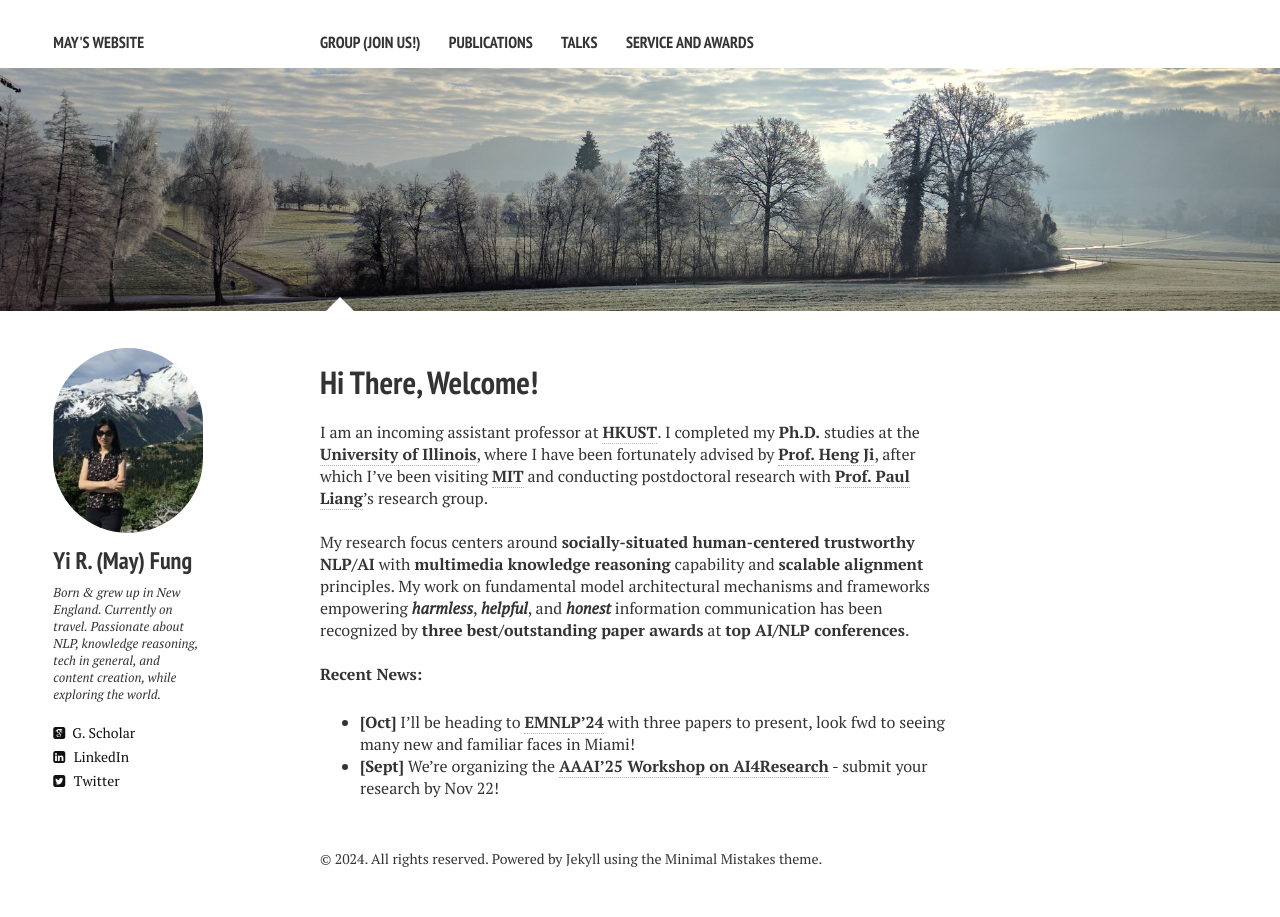
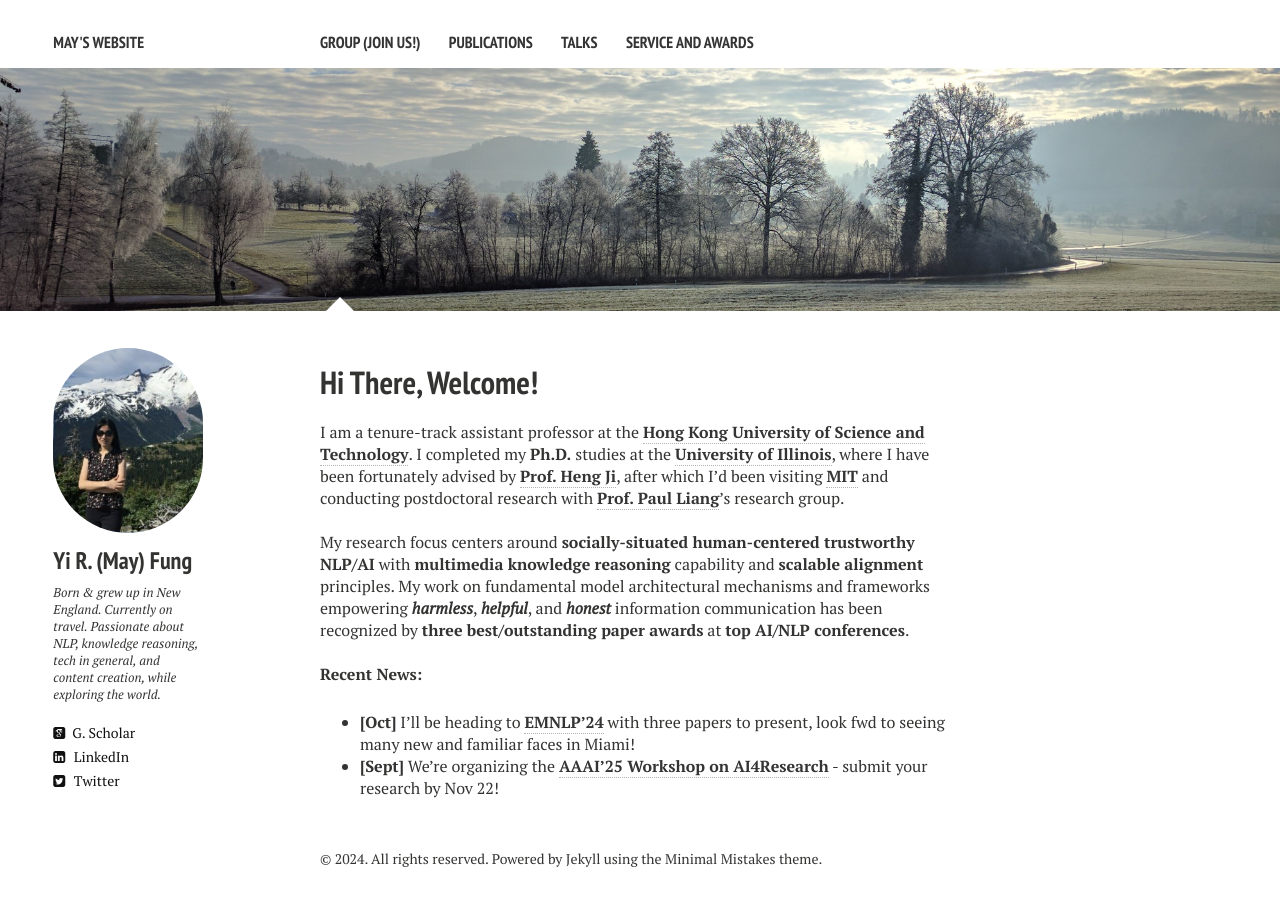
Before and after one commit to mayrfung/mayrfung.github.io, a Jekyll site: the page built from index.md, in a window 1280 px wide. Built offline with Jekyll 4.4.1, drawn with Linux system fonts in a browser that asks for light colours; nearby versions of some CDN libraries.

Commit message:
Update index.md

```diff
--- a/index.md
+++ b/index.md
@@ -7,7 +7,7 @@ image:
   feature: trees.jpg
 ---
 
-I am an incoming assistant professor at <a href="https://cse.hkust.edu.hk/" target="_blank"><b>HKUST</b></a>. I completed my <b>Ph.D.</b> studies at the <a href="https://cs.illinois.edu/" target="_blank"><b>University of Illinois</b></a>, where I have been fortunately advised by <a href="https://blender.cs.illinois.edu/hengji.html" target="_blank"><b>Prof. Heng Ji</b></a>, after which I've been visiting <a href="https://www.mit.edu/" target="_blank"><b>MIT</b></a> and conducting postdoctoral research with <a href="https://pliang279.github.io/" target="_blank"><b>Prof. Paul Liang</b></a>'s research group.
+I am a tenure-track assistant professor at the <a href="https://cse.hkust.edu.hk/" target="_blank"><b>Hong Kong University of Science and Technology</b></a>. I completed my <b>Ph.D.</b> studies at the <a href="https://cs.illinois.edu/" target="_blank"><b>University of Illinois</b></a>, where I have been fortunately advised by <a href="https://blender.cs.illinois.edu/hengji.html" target="_blank"><b>Prof. Heng Ji</b></a>, after which I'd been visiting <a href="https://www.mit.edu/" target="_blank"><b>MIT</b></a> and conducting postdoctoral research with <a href="https://pliang279.github.io/" target="_blank"><b>Prof. Paul Liang</b></a>'s research group.
 <br><br>
 My research focus centers around <b>socially-situated human-centered trustworthy NLP/AI</b> with <b>multimedia knowledge reasoning</b> capability and <b>scalable alignment</b> principles. My work on fundamental model architectural mechanisms and frameworks empowering <b><i>harmless</i></b>, <b><i>helpful</i></b>, and <i><b>honest</b></i> information communication has been recognized by <b>three best/outstanding paper awards</b> at <b>top AI/NLP conferences</b>.
 
```
